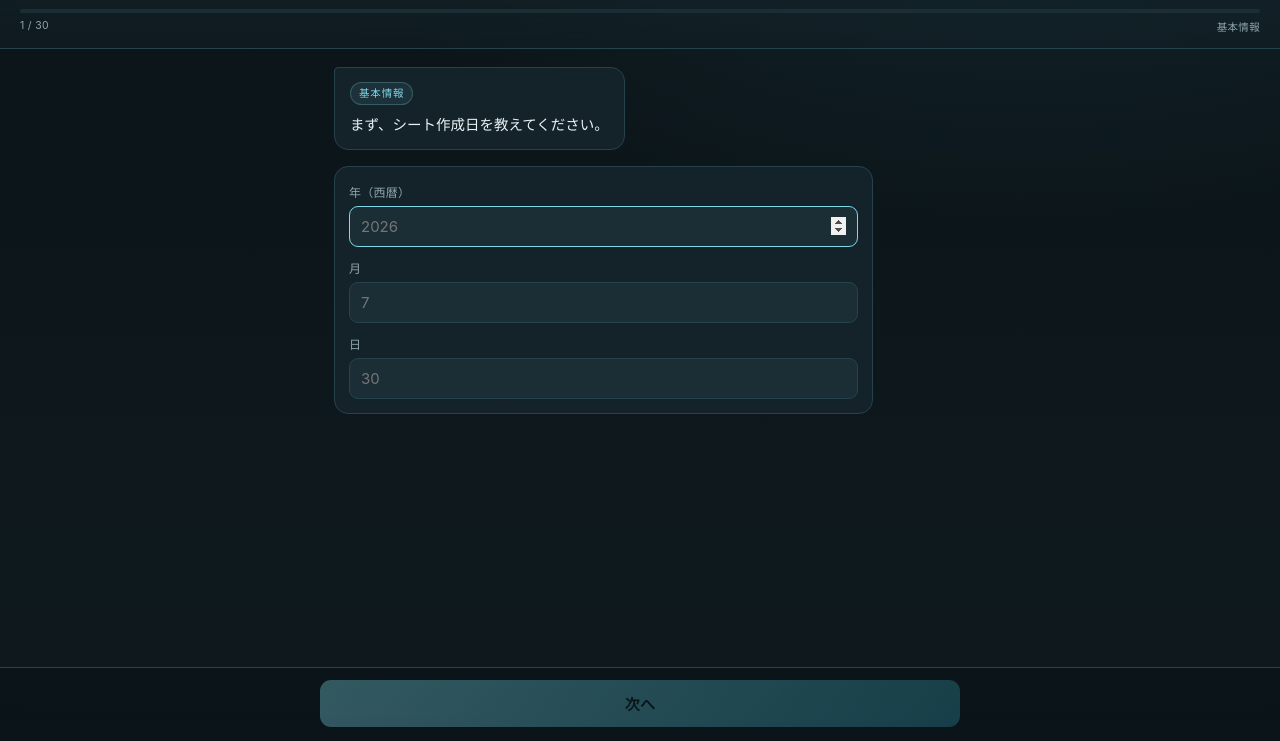
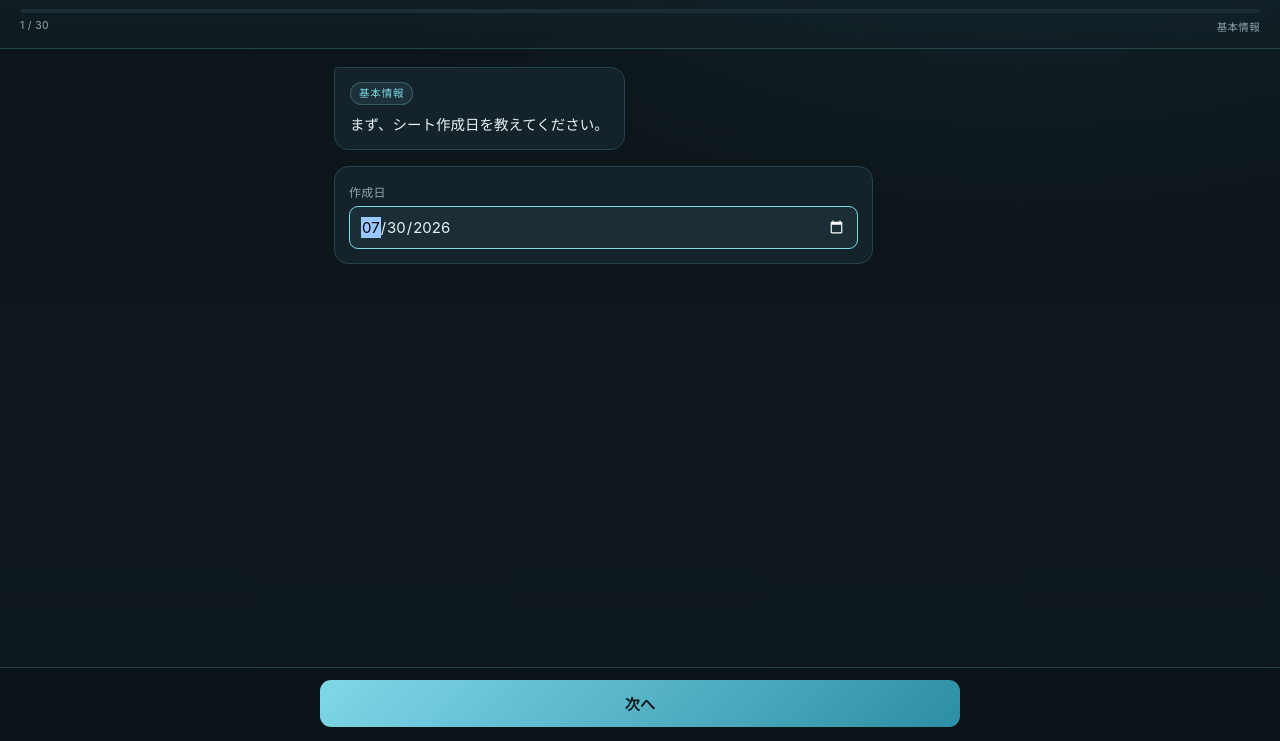
Before and after one commit to uchiyamazion/Renewal-sheet, a plain HTML site: page index.html in a window 1280 px wide. Shown: the part 59-800 px from the top of the page. Drawn offline with nearby package versions, Linux system fonts and the light colour scheme.

Commit message:
Update index.html

```diff
--- a/index.html
+++ b/index.html
@@ -98,9 +98,10 @@
   .field{margin-bottom:12px;}
   .field:last-child{margin-bottom:0;}
   .field label{display:block; font-size:12px; color:var(--sub); margin-bottom:6px; letter-spacing:.02em;}
-  .field input[type=text], .field input[type=number], .field textarea{
+  .field input[type=text], .field input[type=number], .field input[type=date], .field textarea{
     width:100%; background:var(--panel2); border:1px solid var(--line); border-radius:9px;
     padding:10px 11px; color:var(--text); font-size:15px; font-family:inherit;
+    color-scheme: dark;
   }
   .field input:focus, .field textarea:focus{outline:none; border-color:var(--ice);}
   .field textarea{resize:vertical; min-height:64px;}
@@ -235,12 +236,18 @@ const STEPS = [];
 function addStep(s){ STEPS.push(s); }
 
 addStep({section:"基本情報", bot:"まず、シート作成日を教えてください。", fields:[
-  {key:"y", label:"年（西暦）", type:"number", placeholder:"2026"},
-  {key:"m", label:"月", type:"number", placeholder:"7"},
-  {key:"d", label:"日", type:"number", placeholder:"30"},
-], summary:a=>`${a.y}年${a.m}月${a.d}日`,
-  apply:(a,w)=>{ w.sheet = setCell(w.sheet, "U1", `${a.y}年${a.m}月${a.d}日　作成`); }});
-
+  {key:"date", label:"作成日", type:"date"}
+], summary:a=>{
+  if(!a.date) return "";
+  const [y, m, d] = a.date.split('-');
+  return `${y}年${parseInt(m,10)}月${parseInt(d,10)}日`;
+},
+  apply:(a,w)=>{
+    if(!a.date) return;
+    const [y, m, d] = a.date.split('-');
+    w.sheet = setCell(w.sheet, "U1", `${y}年${parseInt(m,10)}月${parseInt(d,10)}日 作成`);
+  }
+});
 addStep({section:"基本情報", bot:"既設機種と、新規で選定する機種の種別を選んでください。", fields:[
   {key:"old", label:"既設機種", type:"select", options:["吸収式","GHP","PAC","その他"]},
   {key:"nw", label:"新規選定機種", type:"select", options:["吸収式","GHP","PAC","その他"]},
@@ -584,8 +591,21 @@ function makeTextField(f){
   label.textContent = f.label + (f.skippable ? '（任意）' : '');
   wrap.appendChild(label);
   const input = f.type === 'textarea' ? document.createElement('textarea') : document.createElement('input');
-  if(f.type !== 'textarea') input.type = f.type === 'number' ? 'number' : 'text';
+
+  if(f.type !== 'textarea') {
+    input.type = f.type || 'text';
+  }
   if(f.placeholder) input.placeholder = f.placeholder;
+
+  // カレンダー(date)の場合は今日の日付を初期セット
+  if (f.type === 'date') {
+    const today = new Date();
+    const yyyy = today.getFullYear();
+    const mm = String(today.getMonth() + 1).padStart(2, '0');
+    const dd = String(today.getDate()).padStart(2, '0');
+    input.value = `${yyyy}-${mm}-${dd}`;
+  }
+
   input.addEventListener('input', ()=>refreshNextEnabled(STEPS[stepIndex]));
   wrap.appendChild(input);
   return { el: wrap, getValue: ()=> input.value.trim(), focusEl: input };
```
